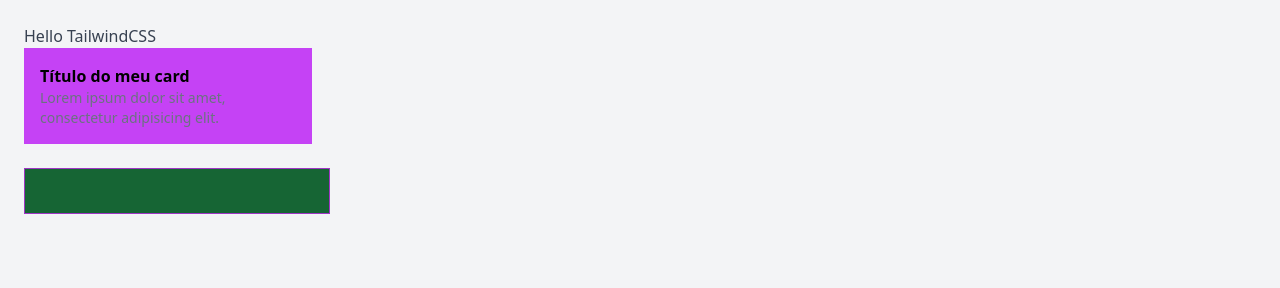
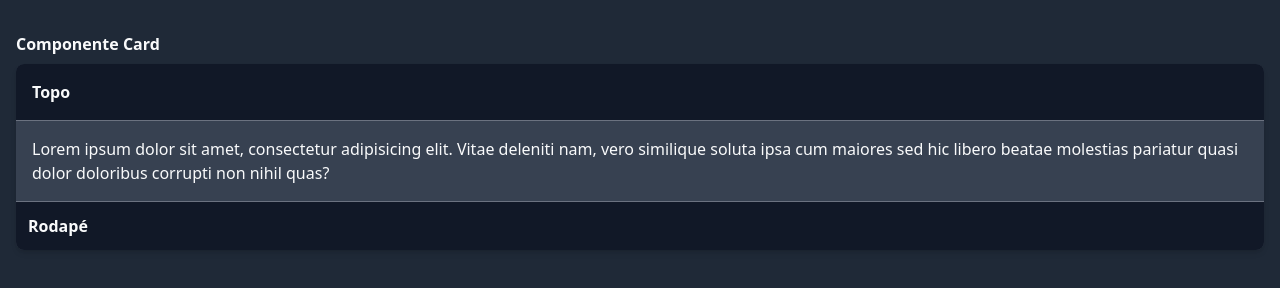
Before and after one commit to EdiJunior88/TailwindCSS_2_para_Iniciantes, a website: page src/index.html in a window 1280 px wide. Drawn offline with Linux system fonts and the light colour scheme.

Commit message:
Componente Card

```diff
--- a/src/index.html
+++ b/src/index.html
@@ -1,5 +1,5 @@
 <!DOCTYPE html>
-<html lang="pt-br">
+<html lang="pt-br" class="dark">
 
 <head>
   <meta charset="UTF-8">
@@ -9,18 +9,22 @@
   <title>Curso Gratuito de TailwindCSS</title>
 </head>
 
-<body class="bg-gray-100 dark:bg-gray-800 m-6 h-screen">
-  <h1 class="text-gray-700 dark:text-gray-300 hover:text-blue-700 hover:underline">Hello TailwindCSS</h1>
+<body class="bg-gray-400 dark:bg-gray-800">
+  <div class="container mx-auto px-4 py-8">
+    <h6 class="dark:text-gray-50 font-bold mb-2">Componente Card</h6>
 
-  <div class="group w-72 h-24 bg-brand-100 p-4 cursor-pointer">
-    <h4 class="font-bold group-hover:text-blue-300">Título do meu card</h4>
-    <p class="text-gray-500 group-hover:text-gray-800 text-sm">Lorem ipsum dolor sit amet, consectetur adipisicing elit. </p>
+    <div class="bg-white dark:bg-gray-700 rounded-lg shadow-md overflow-hidden">
+      <div class="w-full bg-gray-200 dark:bg-gray-900 p-4 border-b border-gray-100 dark:border-gray-500">
+        <h4 class="font-bold dark:text-gray-50">Topo</h4>
+      </div>
+
+      <div class="p-4 dark:text-gray-50">Lorem ipsum dolor sit amet, consectetur adipisicing elit. Vitae deleniti nam, vero similique soluta ipsa cum maiores sed hic libero beatae molestias pariatur quasi dolor doloribus corrupti non nihil quas?</div>
+
+      <div class="w-full">
+        <h4 class="font-bold bg-gray-50 dark:text-gray-50 dark:bg-gray-900 p-3 border-t border-gray-200 dark:border-gray-500">Rodapé</h4>
+      </div>
+    </div>
   </div>
-
-  <br>
-
-  <input class="laravue hover:bg-gray-300 text-lg px-4 py-2 focus:text-red-300 border border-brand-200" type="text">
-
 </body>
 
 </html>
--- a/tailwind.config.js
+++ b/tailwind.config.js
@@ -1,7 +1,7 @@
 /** @type {import('tailwindcss').Config} */
 module.exports = {
   content: ["./src/**/*.{html,js}"],
-  darkMode: "media",
+  darkMode: "class",
   theme: {
     extend: {
       colors: {
```
Also changed, not shown: dist/output.css.
